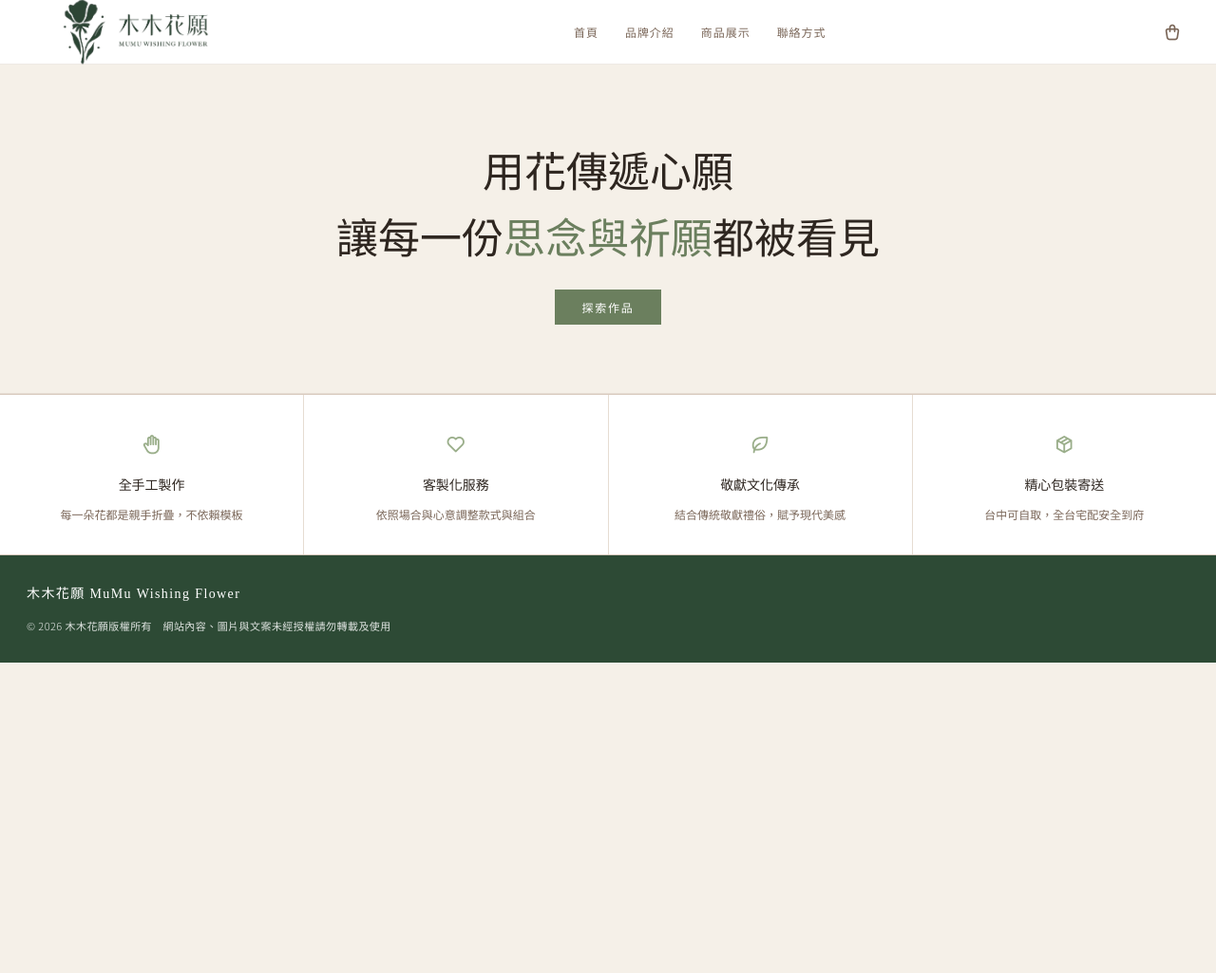
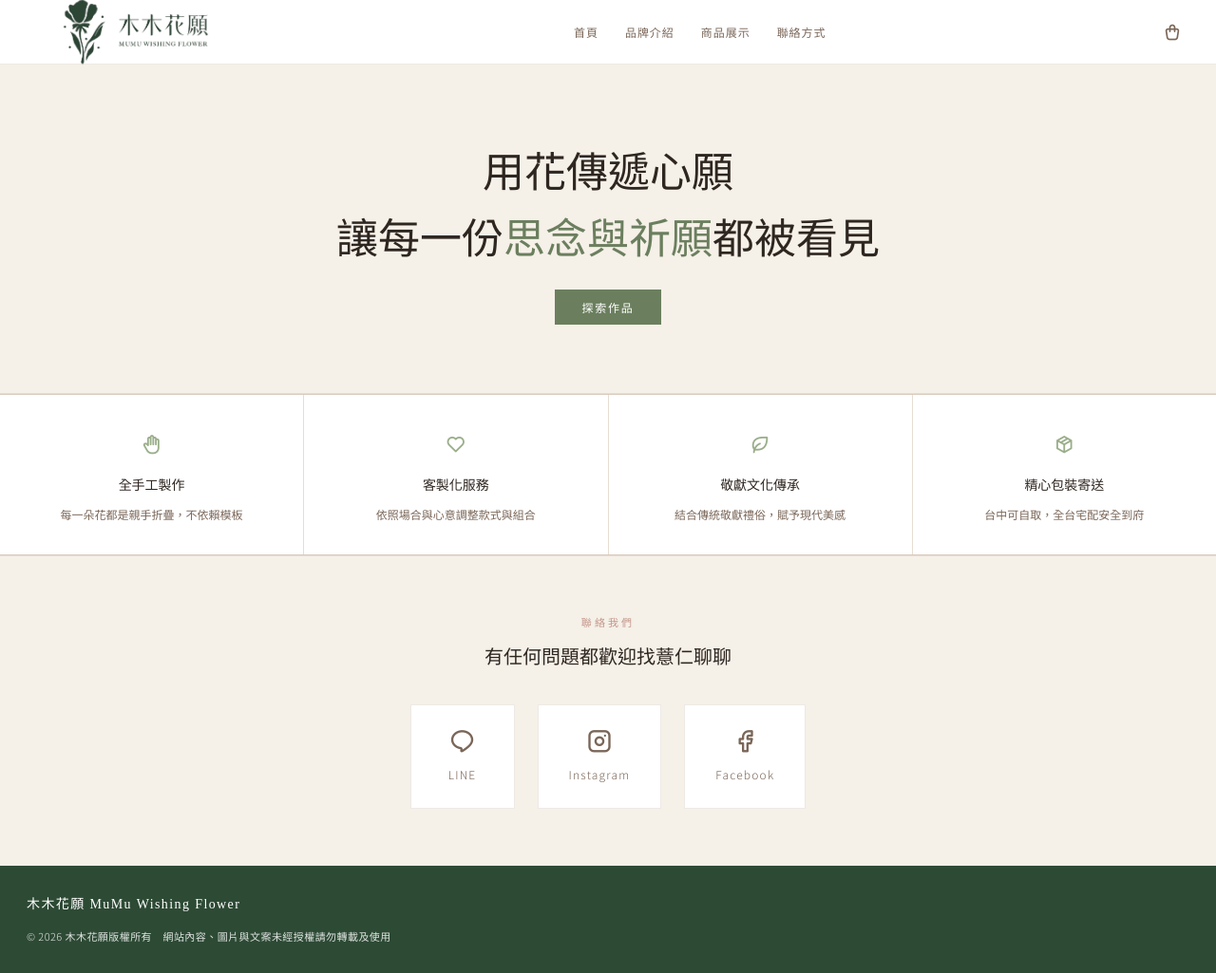
Before and after one commit to yu-lin53/mumu-huayuan, a plain HTML site: page index_1.html in a window 1280 px wide. Shown: the whole page at 95% size. Before the commit the page ends 800 px from the top, so only its background shows below. Drawn offline with Linux system fonts and the light colour scheme.

Commit message:
Add files via upload

```diff
--- a/index_1.html
+++ b/index_1.html
@@ -148,6 +148,12 @@ footer .f-copy{font-size:11px;color:rgba(255,255,255,.85);letter-spacing:.04em;w
 .scroll-top{position:fixed;bottom:24px;right:24px;width:44px;height:44px;border-radius:50%;background:var(--moss);color:#fff;border:none;font-size:20px;display:flex;align-items:center;justify-content:center;cursor:pointer;opacity:0;pointer-events:none;transition:all .3s;z-index:998}
 .scroll-top.show{opacity:1;pointer-events:auto}
 .scroll-top:hover{background:#5a6e4e}
+.home-contact{padding:60px 28px;text-align:center;border-top:1px solid var(--border)}
+.contact-icons{display:flex;justify-content:center;gap:24px;margin-top:28px;flex-wrap:wrap}
+.contact-icon-btn{display:flex;flex-direction:column;align-items:center;gap:10px;padding:24px 32px;background:var(--surface);border:1px solid var(--border);color:var(--muted);text-decoration:none;transition:all .25s;min-width:110px}
+.contact-icon-btn i{font-size:28px}
+.contact-icon-btn span{font-size:12px;letter-spacing:.1em}
+.contact-icon-btn:hover{border-color:var(--moss);color:var(--moss);background:#f5f9f3}
 @media(max-width:600px){
   .about-hero{grid-template-columns:1fr}
   .contact-channels{grid-template-columns:1fr}
@@ -200,6 +206,26 @@ footer .f-copy{font-size:11px;color:rgba(255,255,255,.85);letter-spacing:.04em;w
       <div class="feature-icon"><i class="ti ti-package" aria-hidden="true"></i></div>
       <h3>精心包裝寄送</h3>
       <p>台中可自取，全台宅配安全到府</p>
+    </div>
+  </div>
+
+  <!-- 聯絡方式 -->
+  <div class="home-contact">
+    <p class="section-label">聯絡我們</p>
+    <h2 class="section-title">有任何問題都歡迎找薏仁聊聊</h2>
+    <div class="contact-icons">
+      <a href="https://line.me/" target="_blank" class="contact-icon-btn">
+        <i class="ti ti-brand-line"></i>
+        <span>LINE</span>
+      </a>
+      <a href="https://www.instagram.com/" target="_blank" class="contact-icon-btn">
+        <i class="ti ti-brand-instagram"></i>
+        <span>Instagram</span>
+      </a>
+      <a href="https://www.facebook.com/" target="_blank" class="contact-icon-btn">
+        <i class="ti ti-brand-facebook"></i>
+        <span>Facebook</span>
+      </a>
     </div>
   </div>
 
```
